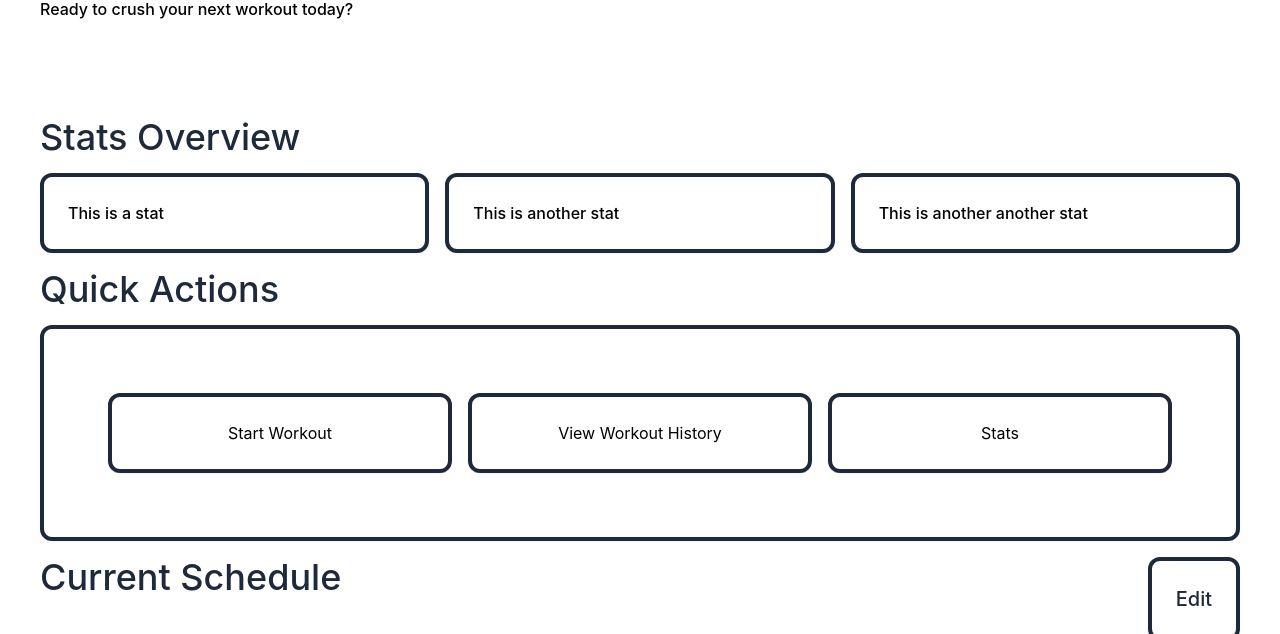
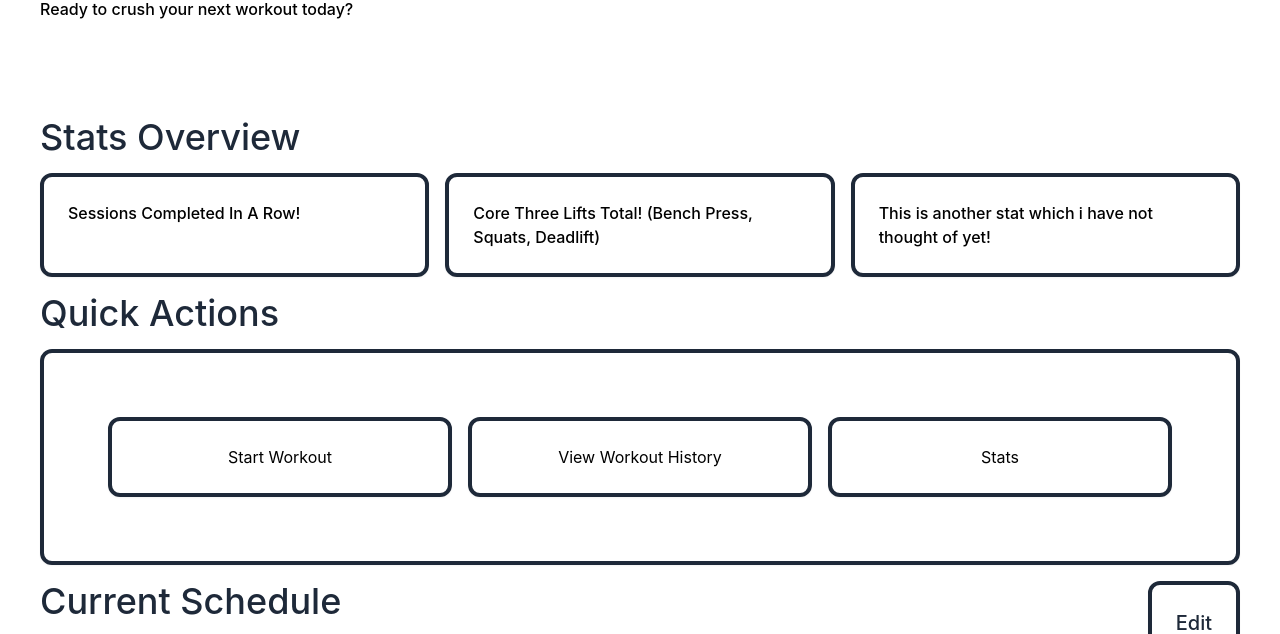
Before and after one commit to Skips2003/Jym, a Python web app: template app/templates/home.html in a window 1280 px wide. Shown: the part 151-785 px from the top of the page. Run offline with Jinja, Linux system fonts and the light colour scheme; the template is opened without the code that fills it, so the values that code supplies are empty; some libraries are stand-ins or nearby versions.

Commit message:
minor home.html changes

```diff
--- a/app/templates/home.html
+++ b/app/templates/home.html
@@ -15,15 +15,15 @@
 
         <div class="baseCard">
             <h1>{{ current_user.sessionsInRow }}</h1>
-            <p>This is a stat</p>
+            <p>Sessions Completed In A Row!</p>
         </div>
         <div class="baseCard">
             <h1>{{ current_user.bigThreeTotal }}</h1>
-            <p>This is another stat</p>
+            <p>Core Three Lifts Total! (Bench Press, Squats, Deadlift)</p>
         </div>
         <div class="baseCard">
             <h1>{{ current_user.quickStatThree }}</h1>
-            <p>This is another another stat</p>
+            <p>This is another stat which i have not thought of yet!</p>
         </div>
 
         <!-- Quick Actions to allow user to do various common tasks while using service, Need to create pages for each of these -->
```
